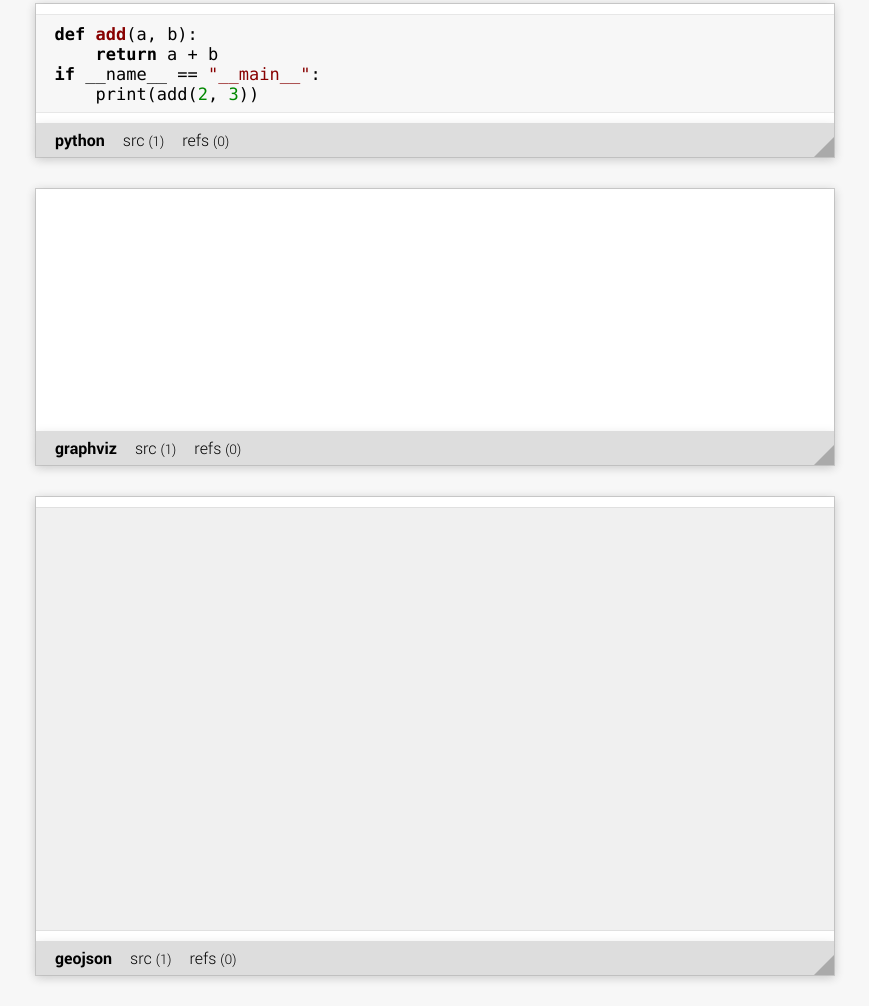
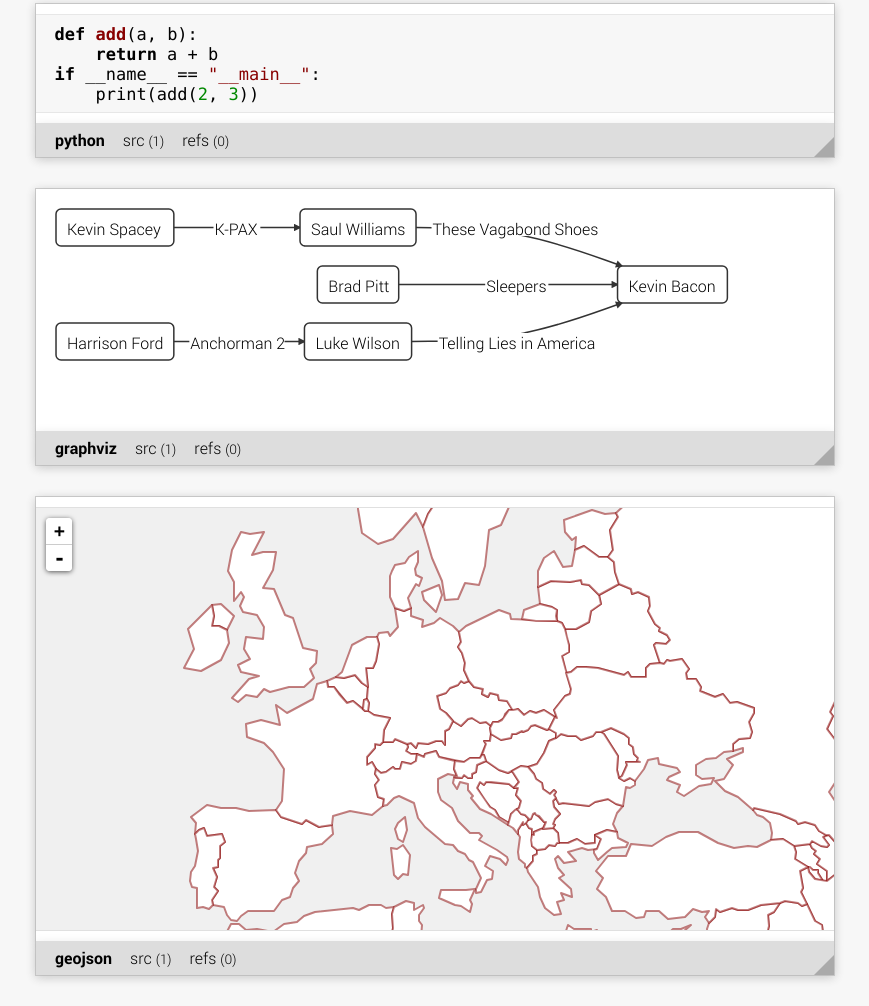
Before and after one commit to hastebrot/tingler-dom, a website: page src/demo-use-cases.jade in a window 1280 px wide. Shown: the part 685-1691 px from the top of the page, without its empty margins (205-1074 px from the left). Drawn offline with nearby package versions, Linux system fonts and the light colour scheme; files that its build step writes are made by us from their sources; files whose address does not match are found by name.

Commit message:
fix: Convert new graphlib graph to old dagre d3 graph.

```diff
--- a/src/demo-use-cases.jade
+++ b/src/demo-use-cases.jade
@@ -20,8 +20,7 @@
 
     script(src="../bower_components/d3/d3.min.js")
     script(src="../bower_components/dagre-d3/js/dagre-d3.min.js")
-    script(src="../bower_components/graphlib/graphlib.min.js")
-    script(src="../bower_components/graphlib/graphlib-dot.min.js")
+    script(src="../bower_components/graphlib-dot/js/graphlib-dot.min.js")
 
     link(rel="stylesheet", href="../bower_components/highlightjs/styles/default.css")
     script(src="../bower_components/highlightjs/highlight.pack.js")
--- a/src/demo.js
+++ b/src/demo.js
@@ -45,10 +45,18 @@
 
   $graphvizGraphSource.text(sanitizeText($graphvizGraphSource.text()));
 
-  var model = graphlibDot.parse($graphvizGraphSource.text());
+  var graphlibGraph = graphlibDot.read($graphvizGraphSource.text());
+  var dagreGraph = new dagreD3.Digraph();
+  _(graphlibGraph.nodes()).each(function(node) {
+    dagreGraph.addNode(node, graphlibGraph.node(node));
+  });
+  _(graphlibGraph.edges()).each(function(edge) {
+    dagreGraph.addEdge(null, edge.v, edge.w, graphlibGraph.edge(edge));
+  });
+
   var renderer = new dagreD3.Renderer();
   var layout = dagreD3.layout().nodeSep(20).rankDir("LR");
-  renderer.layout(layout).run(model, d3.select($graphvizGraphTarget.get(0)));
+  renderer.layout(layout).run(dagreGraph, d3.select($graphvizGraphTarget.get(0)));
 
   // GEOJSON MAP.
 
```
Also changed, not shown: src/demo-use-cases.html.
